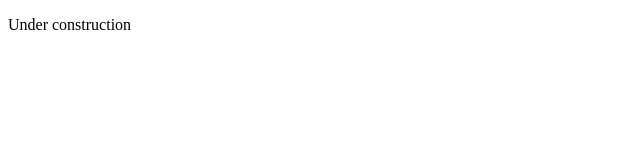
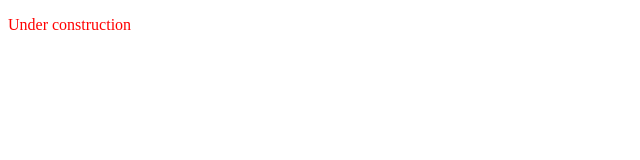
Before and after one commit to irissiri7/irissiri7.github.io, a plain HTML site: page index.html in a window 1280 px wide. Shown: the whole page, without its empty margins (0-640 px from the left). Drawn offline with Linux system fonts and the light colour scheme.

Commit message:
Style test

```diff
--- a/index.html
+++ b/index.html
@@ -6,6 +6,6 @@
     <title>Document</title>
 </head>
 <body>
-    <p>Under construction</p>
+    <p style="color: red;">Under construction</p>
 </body>
 </html>
```
